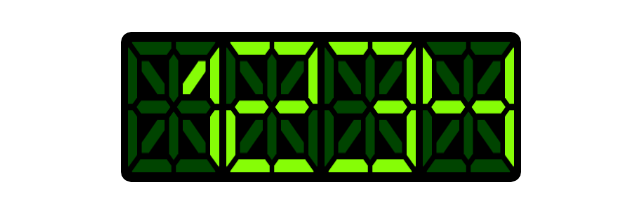
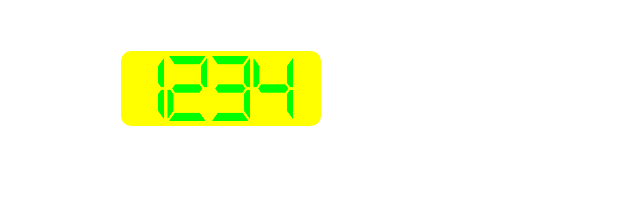
Before and after one commit to roulang/git_repo, a plain HTML site: page echarts/test10.html in a window 1280 px wide. Shown: the whole page, without its empty margins (39-679 px from the left). Drawn offline with Linux system fonts and the light colour scheme.

Commit message:
mod echarts

```diff
--- a/echarts/style.css
+++ b/echarts/style.css
@@ -35,7 +35,7 @@ body
 
 canvas
 {
-    width: 400px;
-	height:150px;
-	background-color: #000;
+    width: 200px;
+	height:75px;
+	background-color: yellow;
 }
--- a/echarts/test10.html
+++ b/echarts/test10.html
@@ -20,9 +20,13 @@
 	canvas.height = container.clientHeight;
 
 	// Create a new sixteen segment display
-	var segment = new SixteenSegment(6, canvas);
+	var segment = new SevenSegment(6, canvas);
 	segment.SetCount(4);
-	segment.SegmentWidth=0.1;
+	segment.SegmentWidth=0.15;
+	segment.Width=500;
+	//segment.Height=80;
+	segment.FillDark="yellow";
+	segment.FillLight="lime";
 	segment.DispayText("1234");
 
 
```
